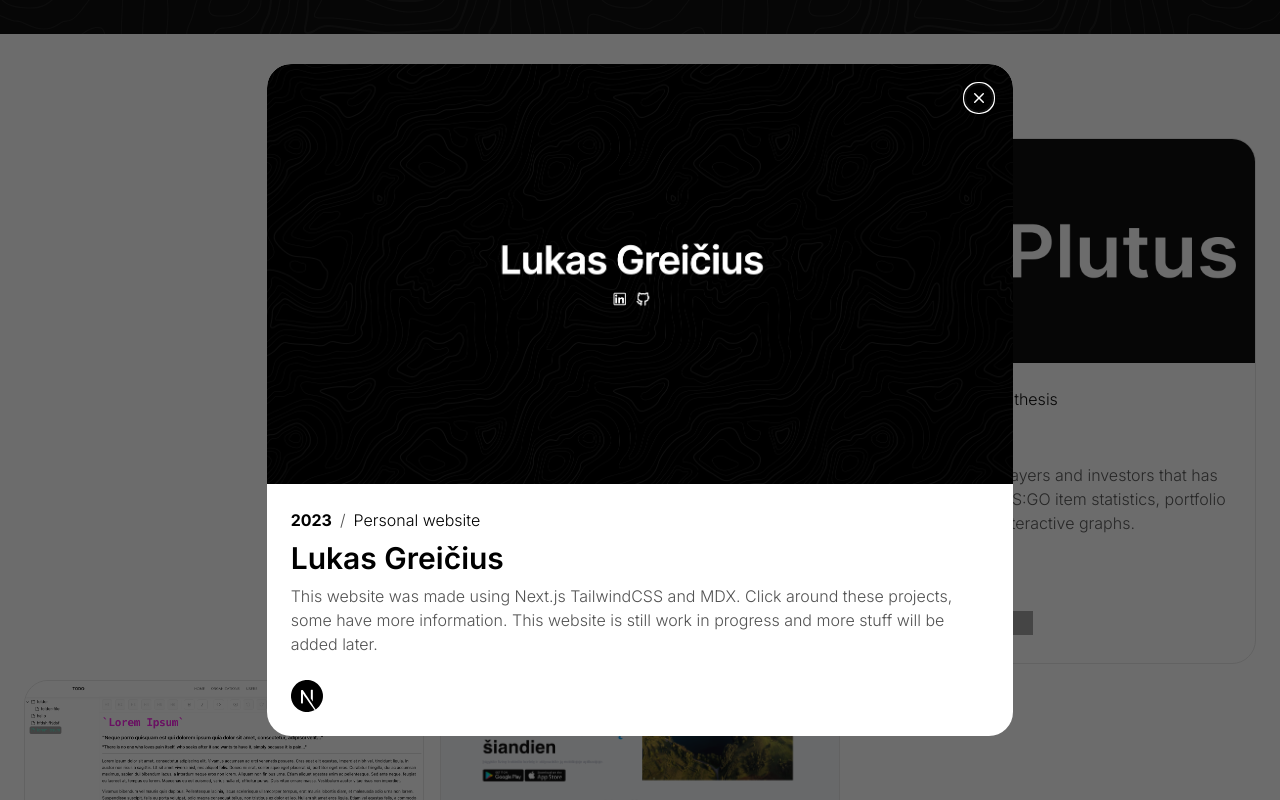
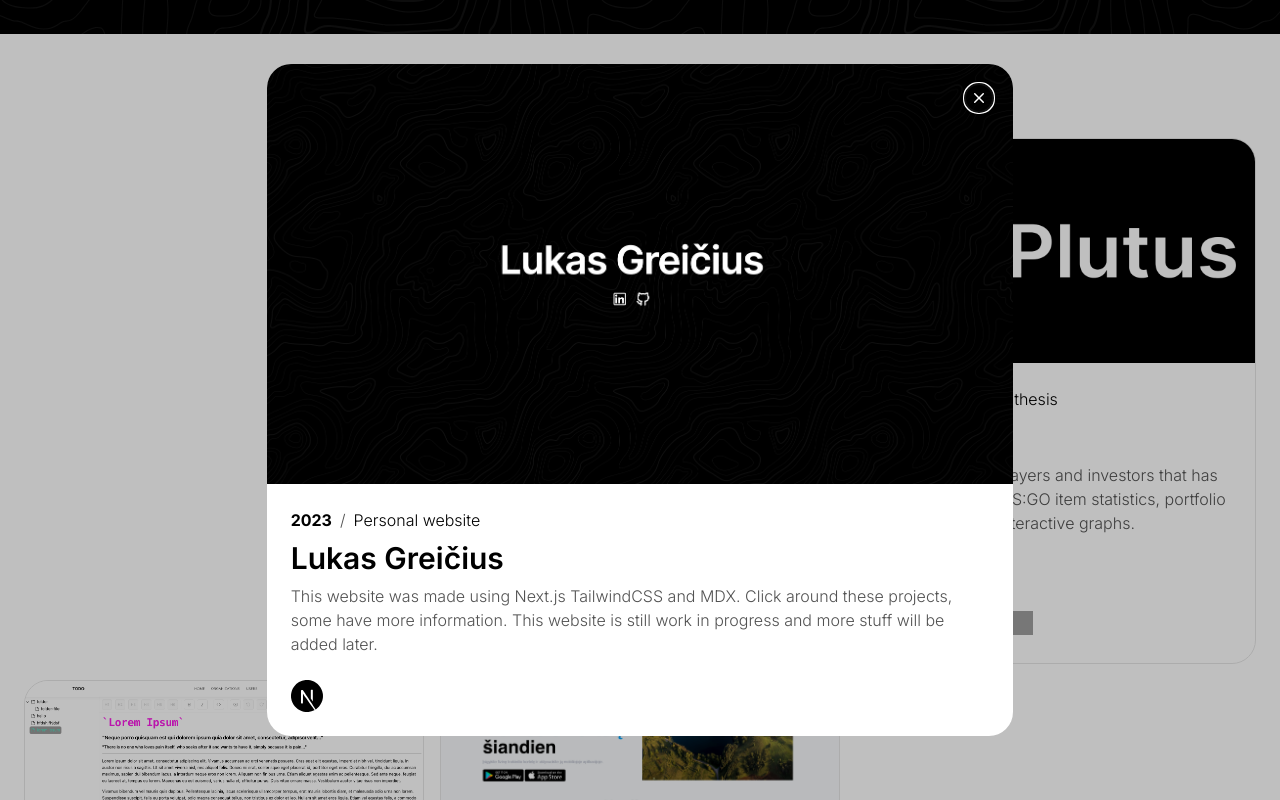
Before and after one commit to lgreitis/lukasgreicius, a Next.js app: page / in a window 1280 px wide. Both pictures are taken after a click on the element 224 px from the left and 1166 px from the top of the page. Shown: the part 766-1566 px from the top of the page. Built offline with nearby package versions, Linux system fonts and the light colour scheme; grey boxes are pictures that could not be loaded.

Commit message:
fix: safari functionality

```diff
--- a/src/modules/work/work.tsx
+++ b/src/modules/work/work.tsx
@@ -2,7 +2,7 @@
 import { XMarkIcon } from "@heroicons/react/20/solid";
 import { AnimatePresence, motion } from "framer-motion";
 import Image from "next/image";
-import { useState } from "react";
+import React, { useState } from "react";
 import { CardItem, TechIcons, workItems } from "~/modules/work/workItems";
 import { cn } from "~/utils/cn";
 
@@ -49,13 +49,20 @@
               the close animation starts to break. If this is fixed and the key is no longer needed the animation would be even better.  */}
         <AnimatePresence key={selectedItem?.id ?? "none"}>
           <Dialog
+            as="div"
             open={selectedItem !== null}
             onClose={() => setSelectedItem(null)}
-            className="inset pointer-events-none fixed inset-0 z-20 flex h-screen place-content-center place-items-center overflow-auto overflow-x-hidden"
+            className="relative z-20"
           >
+            {/* TODO: figure out why Transition doesnt work */}
+            <div className="fixed inset-0 bg-black bg-opacity-25" />
+
+            <div className="fixed inset-0 w-full overflow-y-auto overflow-x-hidden">
+              <div className="flex min-h-full items-center justify-center">
                 {selectedItem && (
-              <motion.div
-                className="pointer-events-auto relative max-h-screen w-full rounded-3xl bg-white md:w-11/12 lg:w-9/12 xl:w-7/12"
+                  <Dialog.Panel
+                    as={motion.div}
+                    className="relative max-h-screen w-full rounded-3xl bg-white md:w-11/12 lg:w-9/12 xl:w-7/12"
                     layoutId={`card-container-${selectedItem.id}`}
                   >
                     <motion.img
@@ -82,17 +89,13 @@
                     >
                       {selectedItem.description}
                     </motion.div>
-              </motion.div>
+                  </Dialog.Panel>
                 )}
+              </div>
+            </div>
           </Dialog>
         </AnimatePresence>
       </div>
-
-      <motion.div
-        className="pointer-events-none fixed bottom-0 left-0 right-0 top-0 z-10 overflow-hidden bg-neutral-950"
-        animate={{ opacity: selectedItem ? 0.6 : 0 }}
-        transition={{ duration: 0.4 }}
-      />
     </>
   );
 };
```
Lines whose indentation alone changed are shown as unchanged.
